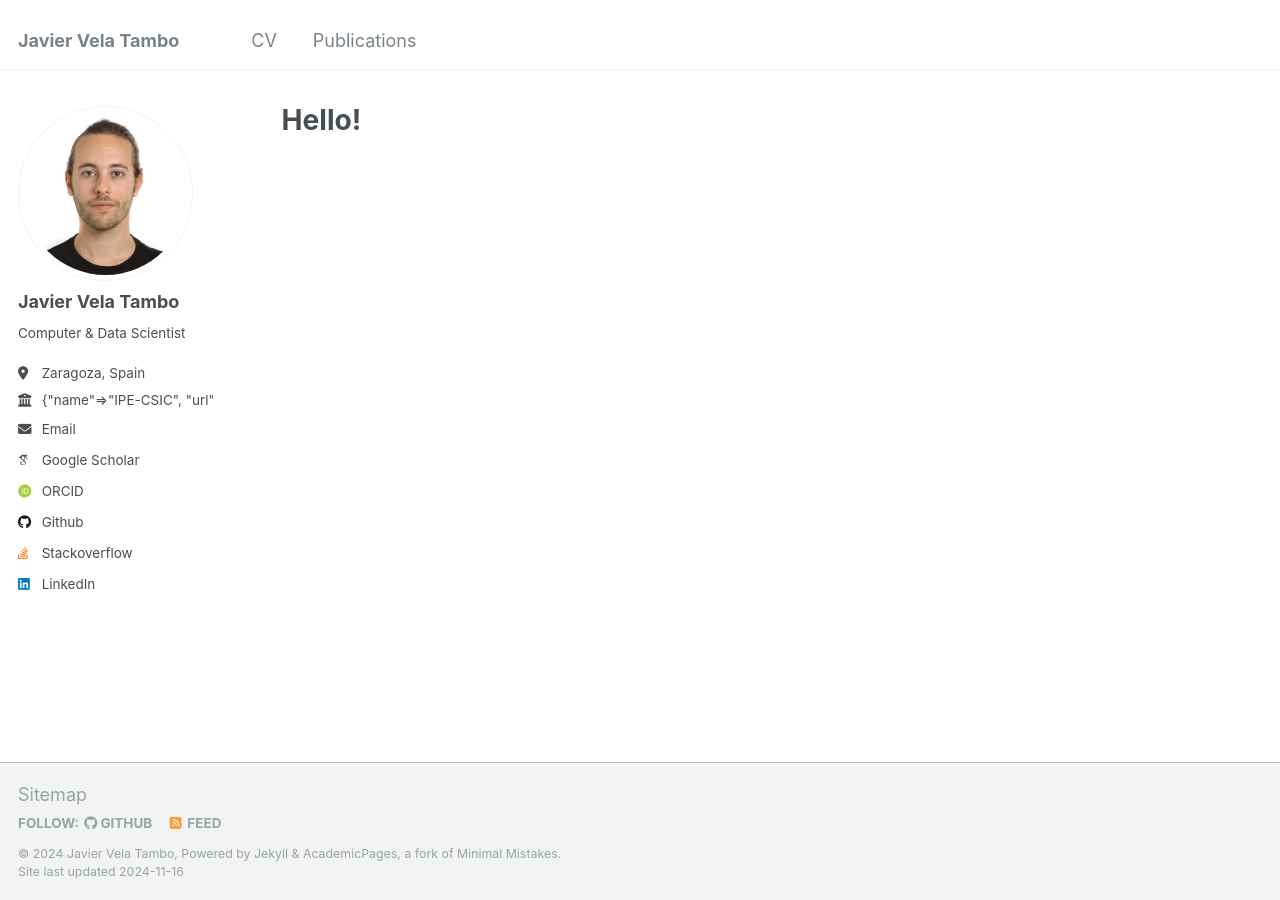
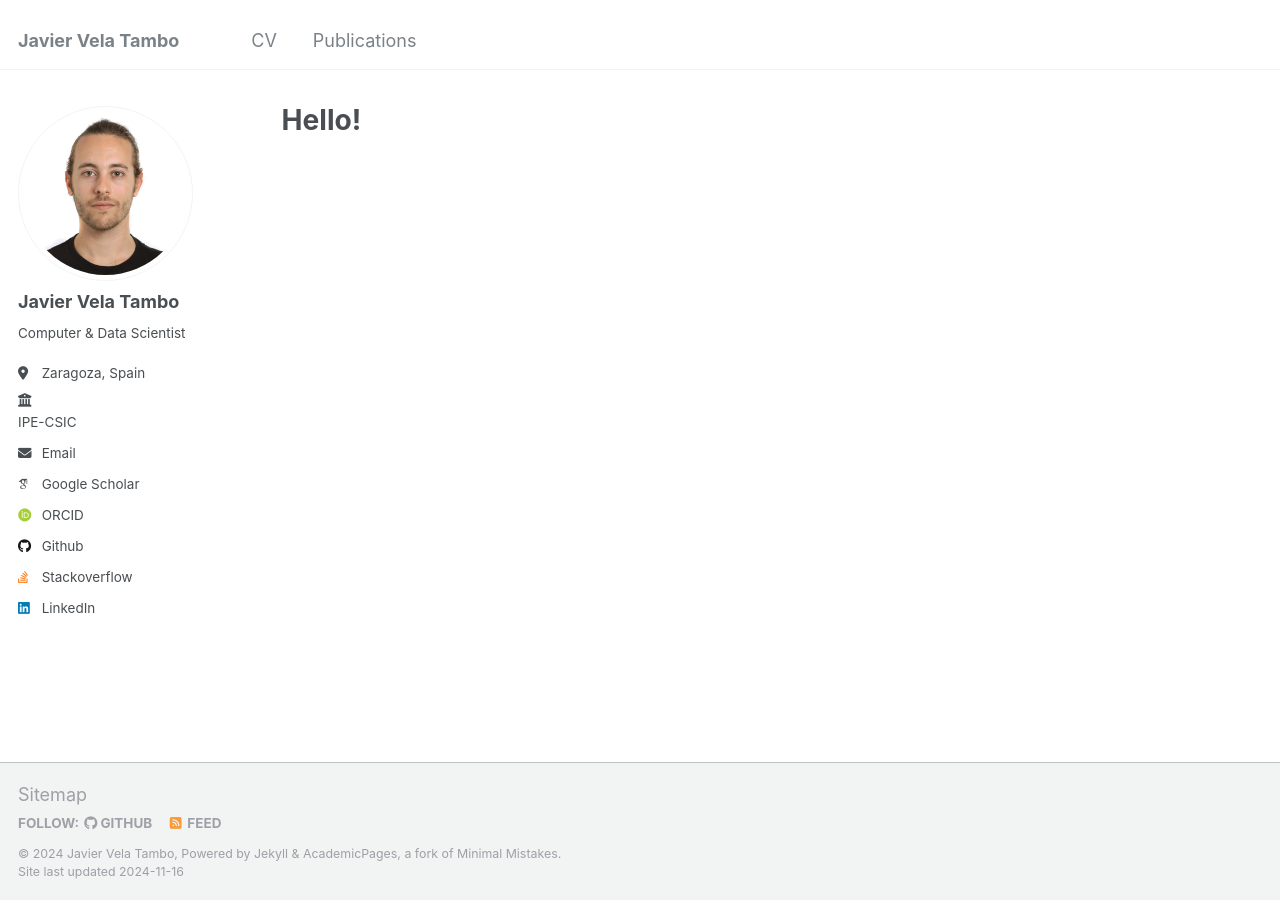
Before and after one commit to javiervela/javiervela.github.io, a Jekyll site: the page built from _pages/about.md, in a window 1280 px wide. Built offline with Jekyll 4.4.1, drawn with Linux system fonts in a browser that asks for light colours; some web fonts are replaced.

Commit message:
Update employer information with HTML link in configuration file

```diff
--- a/_config.yml
+++ b/_config.yml
@@ -26,9 +26,7 @@ author:
   pronouns         :
   bio              : "Computer & Data Scientist"
   location         : "Zaragoza, Spain"
-  employer         :
-    name           : "IPE-CSIC"
-    url            : "https://www.ipe.csic.es"
+  employer         : <a href="https://www.ipe.csic.es">IPE-CSIC</a>
   uri              :
   email            : "javier.vela00@gmail.com"
 
```
